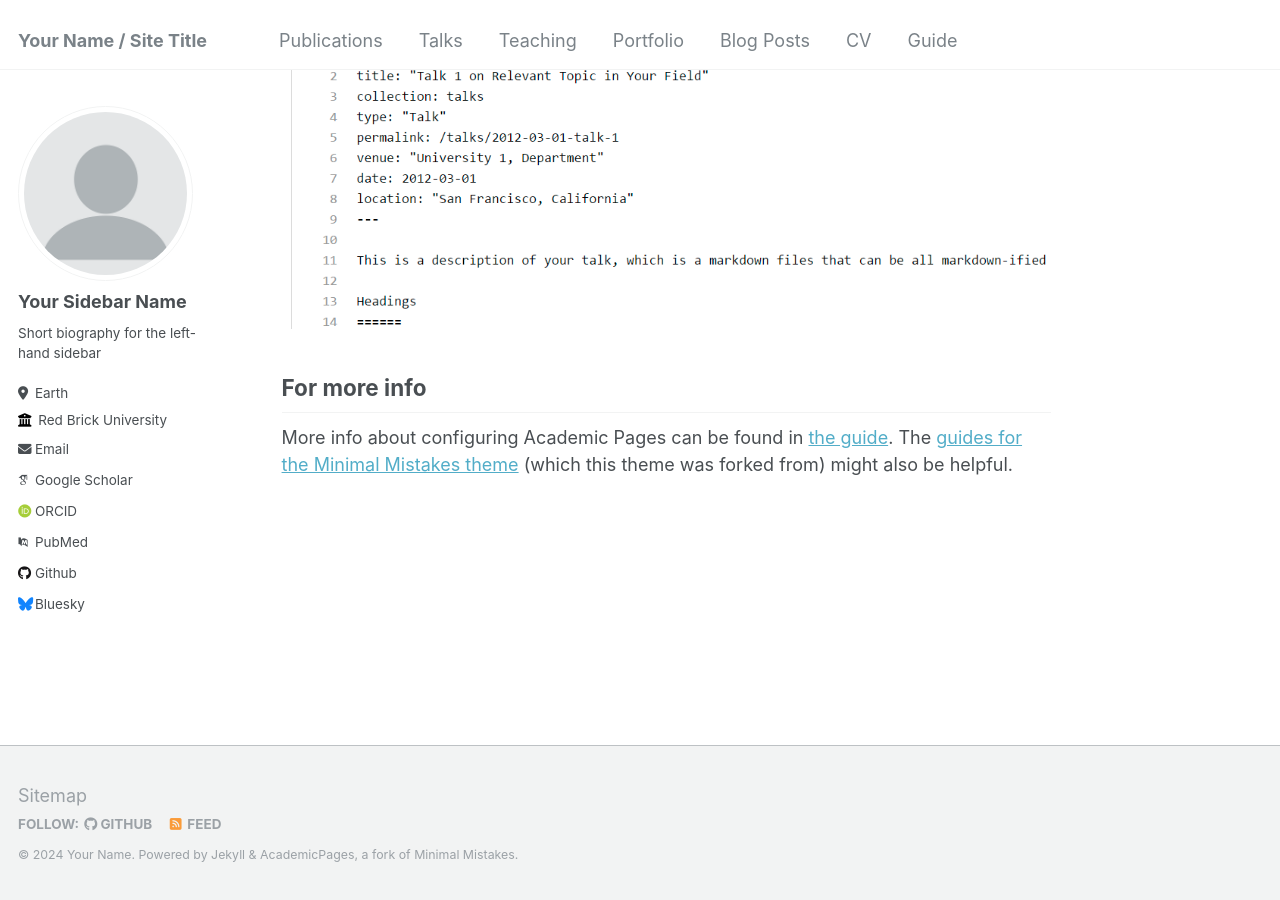
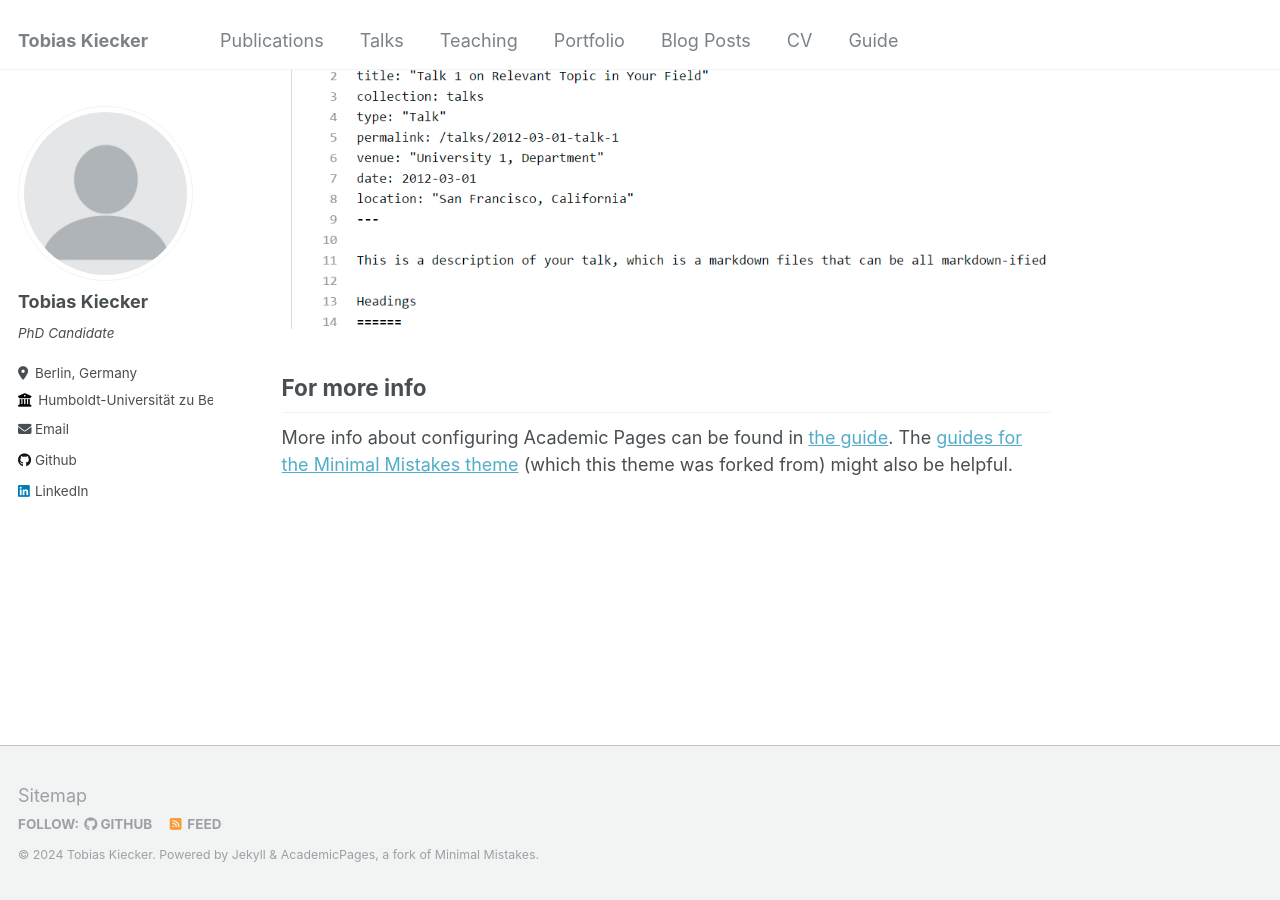
Before and after one commit to TobiasKiecker/TobiasKiecker.github.io, a Jekyll site: the page built from _pages/about.md, in a window 1280 px wide and 900 px high, scrolled down 2660 px. Built offline with Jekyll 4.4.1, drawn with Linux system fonts in a browser that asks for light colours; some web fonts are replaced.

Commit message:
Update _config.yml

```diff
--- a/_config.yml
+++ b/_config.yml
@@ -8,13 +8,13 @@
 
 # Basic Site Settings
 locale                   : "en-US"
-title                    : "Your Name / Site Title"
+title                    : "Tobias Kiecker"
 title_separator          : "-"
-name                     : &name "Your Name"
-description              : &description "personal description"
-url                      : https://academicpages.github.io # the base hostname & protocol for your site e.g. "https://mmistakes.github.io"
+name                     : &name "Tobias Kiecker"
+description              : &description "PhD Candidate"
+url                      : https://TobiasKiecker.github.io # the base hostname & protocol for your site e.g. "https://mmistakes.github.io"
 baseurl                  : "" # the subpath of your site, e.g. "/blog"
-repository               : "academicpages/academicpages.github.io"
+repository               : "TobiasKiecker/TobiasKiecker.github.io"
 
 # Site Author - The following control what appear as part of the author content on the side bar.
 #               If a field is blank the icon and link will not appear, otherwise it will be shown.
@@ -22,32 +22,32 @@ repository               : "academicpages/academicpages.github.io"
 author:
   # Biographic information
   avatar           : "profile.png"
-  name             : "Your Sidebar Name"
+  name             : "Tobias Kiecker"
   pronouns         : # example: "she/her"
-  bio              : "Short biography for the left-hand sidebar"
-  location         : "Earth"
-  employer         : "Red Brick University"
+  bio              : "<em>PhD Candidate</em>"
+  location         : "Berlin, Germany"
+  employer         : "Humboldt-Universität zu Berlin"
   uri              : # URL
-  email            : "none@example.org"
+  email            : ""
 
   # Academic websites
   arxiv            : # URL - Update with the correct link to your profile
-  googlescholar    : "https://scholar.google.com/citations?user=PS_CX0AAAAAJ"
+  googlescholar    : # "https://scholar.google.com/citations?user=PS_CX0AAAAAJ"
   impactstory      : # URL
-  orcid            : "http://orcid.org/yourorcidurl"
-  pubmed           : "https://www.ncbi.nlm.nih.gov/pubmed/?term=john+snow"
+  orcid            : # "http://orcid.org/yourorcidurl"
+  pubmed           : # "https://www.ncbi.nlm.nih.gov/pubmed/?term=john+snow"
   researchgate     : # URL
 
   # Repositories and software development
   bitbucket        : # Username - Update with your username on the site
   codepen          : # Username
   dribbble         : # Username
-  github           : "academicpages"
+  github           : "TobiasKiecker"
   kaggle           : # Username
   stackoverflow    : # User number or user number and name (i.e., use "1" or "1/jeff-atwood")
 
   # Social media
-  bluesky          : "bsky.app" # Replace this with you Bluesky username
+  bluesky          : # "bsky.app" # Replace this with you Bluesky username
   facebook         : # Username
   flickr           : # Username
   foursquare       : # Username
@@ -56,7 +56,7 @@ author:
   keybase          : # Username
   instagram        : # Username
   lastfm           : # Username
-  linkedin         : # Username
+  linkedin         : "tobias-kiecker-23497b232"
   mastodon         : # URL
   medium           : # URL
   pinterest        : # Username
@@ -224,7 +224,7 @@ defaults:
       author_profile: true
       read_time: true
       comments: true
-      share: true
+      share: false
       related: true
   # _pages
   - scope:
```
